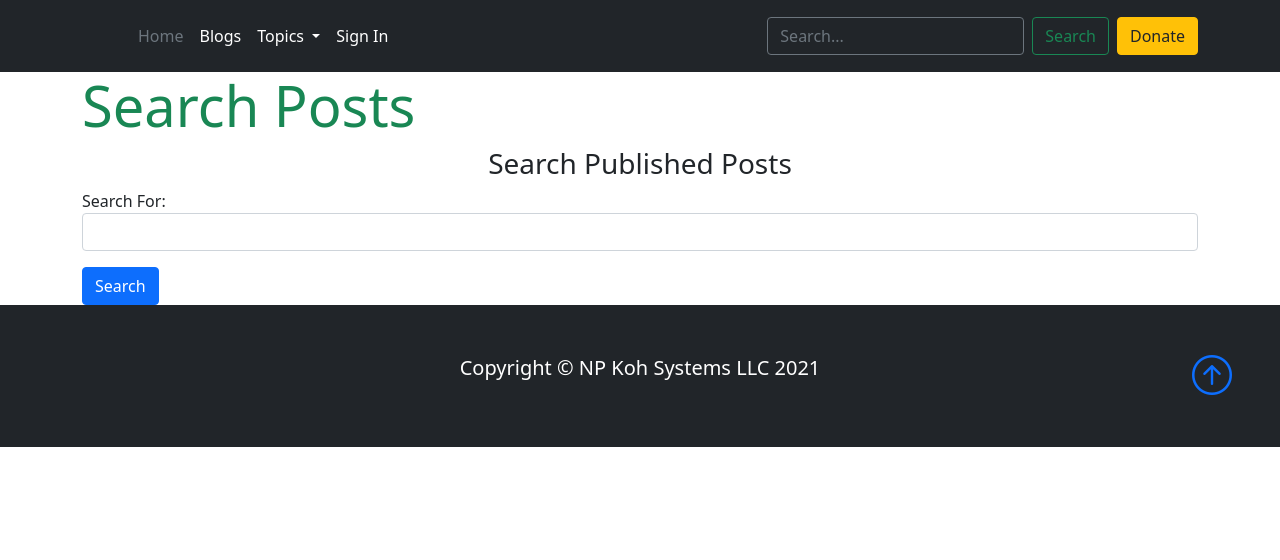
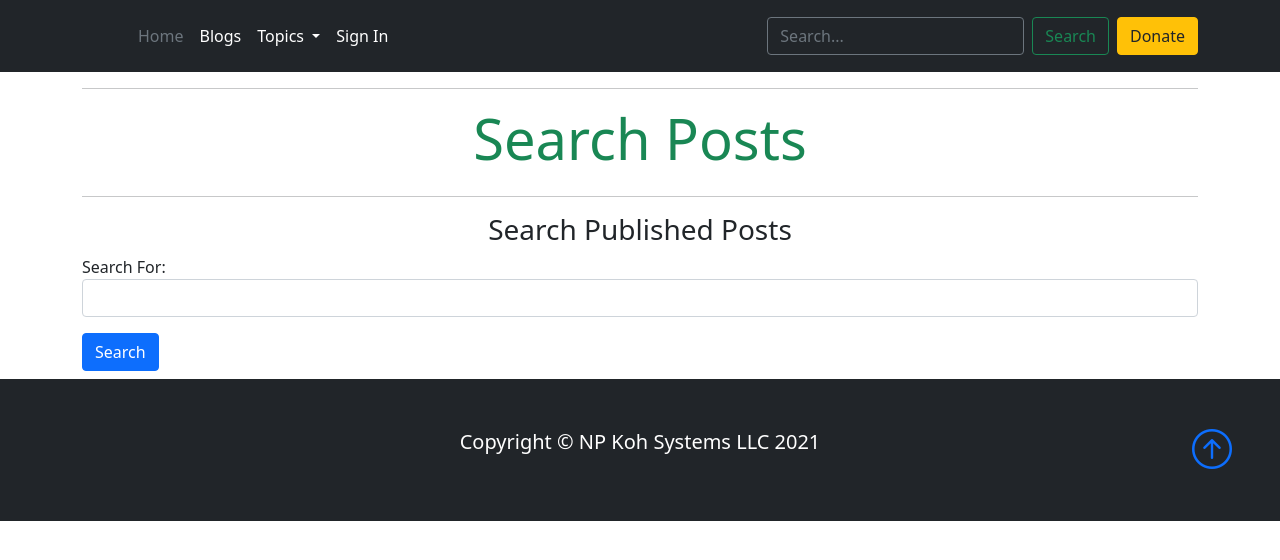
Before and after one commit to NgiapPuoyKoh/django-blogchat-tech, a Django app: page /blog/search/ in a window 1280 px wide. Shown: the top 560 px of the page. Run offline with Django 3.2, Linux system fonts and the light colour scheme; data that the repository does not hold is empty; some libraries are stand-ins or nearby versions.

Commit message:
Edit search.html and donate.html add horizontal rule and button bottom margin

```diff
--- a/blog/templates/blog/search.html
+++ b/blog/templates/blog/search.html
@@ -3,9 +3,11 @@
 
 {% block page_header %}
 <div class="container header-container">
+    <hr>
     <div class="row">
-        <h1 class="display-4 text-success"> Search Posts</h1>
+        <h1 class="display-4 text-success text-center"> Search Posts</h1>
     </div>
+    <hr>
 </div>
 {% endblock %}
 
@@ -53,7 +55,7 @@
     {% else %}
         <form method="get">
             {{ form.as_p }}
-            <input type="submit" value="Search" class="btn btn-primary" >
+            <input type="submit" value="Search" class="btn btn-primary mb-2" >
         </form>
     {% endif %}
     </body>
--- a/donate/templates/donate/donate.html
+++ b/donate/templates/donate/donate.html
@@ -7,6 +7,7 @@
 
 {% block page_header %}
 <div class="container header-container h-100 text-center">
+    <hr>
     <div class="row">
         <h1 class="display-4 text-success">Donate</h1>
     </div>
@@ -60,7 +61,7 @@
     </div>
     <br>
 
-    <div class="form-row">
+    <div class="form-row mb-2">
         <button type="submit" class="btn btn-warning" id="submitBtn">Donate</button>
         <button type="submit" class="btn cancelBtn" id="cancelBtn"><a href="{% url 'cancel' %}"> Cancel</a></button>
     </div>
```
